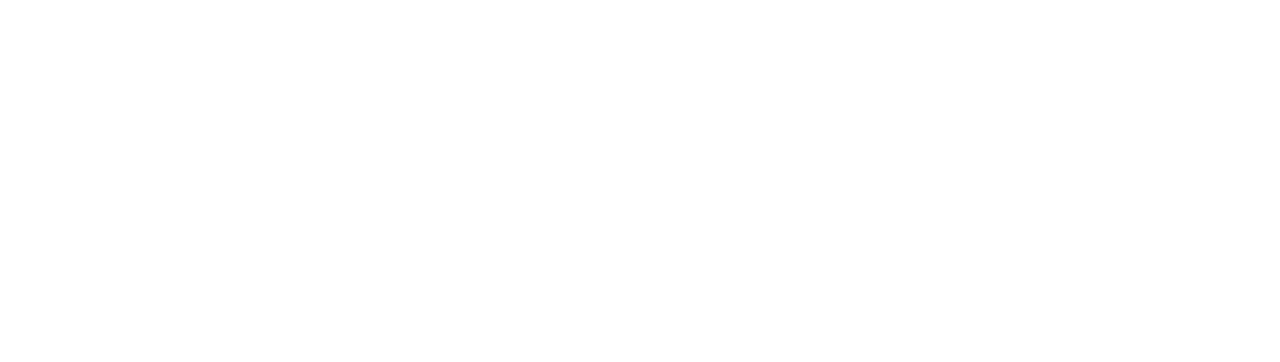
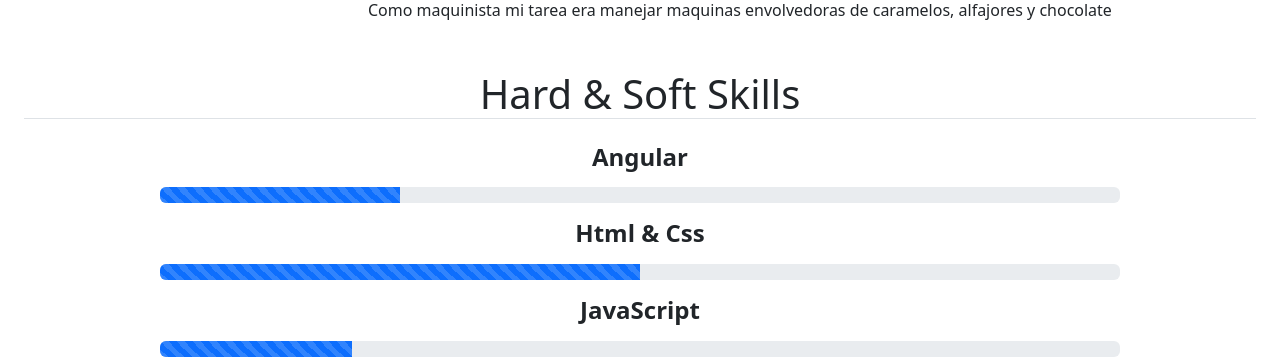
Before and after one commit to Victorm32/Portfolio, an Angular app: page / in a window 1280 px wide. Shown: the part 1286-1648 px from the top of the page. Before the commit the page ends 1308 px from the top, so only its background shows below. Built offline with nearby package versions, Linux system fonts and the light colour scheme.

Commit message:
primera skill

```diff
--- a/src/app/app.component.html
+++ b/src/app/app.component.html
@@ -1,3 +1,4 @@
 <app-header></app-header>
 <app-acerca-de></app-acerca-de>
 <app-experiencia></app-experiencia>
+<app-skill></app-skill>
--- a/src/app/app.module.ts
+++ b/src/app/app.module.ts
@@ -6,13 +6,15 @@
 import { HeaderComponent } from './components/header/header.component';
 import { AcercaDeComponent } from './components/acerca-de/acerca-de.component';
 import { ExperienciaComponent } from './components/experiencia/experiencia.component';
+import { SkillComponent } from './components/skill/skill.component';
 
 @NgModule({
   declarations: [
     AppComponent,
     HeaderComponent,
     AcercaDeComponent,
-    ExperienciaComponent
+    ExperienciaComponent,
+    SkillComponent
   ],
   imports: [
     BrowserModule,
--- a/src/app/components/experiencia/experiencia.component.html
+++ b/src/app/components/experiencia/experiencia.component.html
@@ -1,5 +1,5 @@
 
-<div class="row">
+<div class="row m-4">
   <div class="col-12">
     <h1 class="text-center border-bottom">Experiencias</h1>
   </div>
--- /dev/null
+++ b/src/app/components/skill/skill.component.html
@@ -0,0 +1,48 @@
+<div class="m-4">
+    <h1 class="text-center border-bottom">Hard & Soft Skills</h1>
+</div>
+<div>
+    <h4 class="fw-bolder m-2 text-center">Angular</h4>
+</div>
+<div class="d-flex justify-content-center">
+    <div class="progress m-2" style="width: 75%;">
+        <div
+            class="progress-bar progress-bar-striped progress-bar-animated "
+            role="progressbar"
+            aria-valuenow="75"
+            aria-valuemin="0"
+            aria-valuemax="100"
+            style="width: 25%">
+        </div>
+    </div>
+</div>
+<div>
+    <h4 class="fw-bolder m-2 text-center">Html & Css</h4>
+</div>
+<div class="d-flex justify-content-center">
+    <div class="progress m-2" style="width: 75%;">
+        <div
+            class="progress-bar progress-bar-striped progress-bar-animated "
+            role="progressbar"
+            aria-valuenow="75"
+            aria-valuemin="0"
+            aria-valuemax="100"
+            style="width: 50%">
+        </div>
+    </div>
+</div>
+<div>
+    <h4 class="fw-bolder m-2 text-center">JavaScript</h4>
+</div>
+<div class="d-flex justify-content-center">
+    <div class="progress m-2" style="width: 75%;">
+        <div
+            class="progress-bar progress-bar-striped progress-bar-animated "
+            role="progressbar"
+            aria-valuenow="75"
+            aria-valuemin="0"
+            aria-valuemax="100"
+            style="width: 20%">
+        </div>
+    </div>
+</div>
--- /dev/null
+++ b/src/app/components/skill/skill.component.ts
@@ -0,0 +1,15 @@
+import { Component, OnInit } from '@angular/core';
+
+@Component({
+  selector: 'app-skill',
+  templateUrl: './skill.component.html',
+  styleUrls: ['./skill.component.css']
+})
+export class SkillComponent implements OnInit {
+
+  constructor() { }
+
+  ngOnInit(): void {
+  }
+
+}
```
Also changed, not shown: src/app/components/skill/skill.component.css (added).
